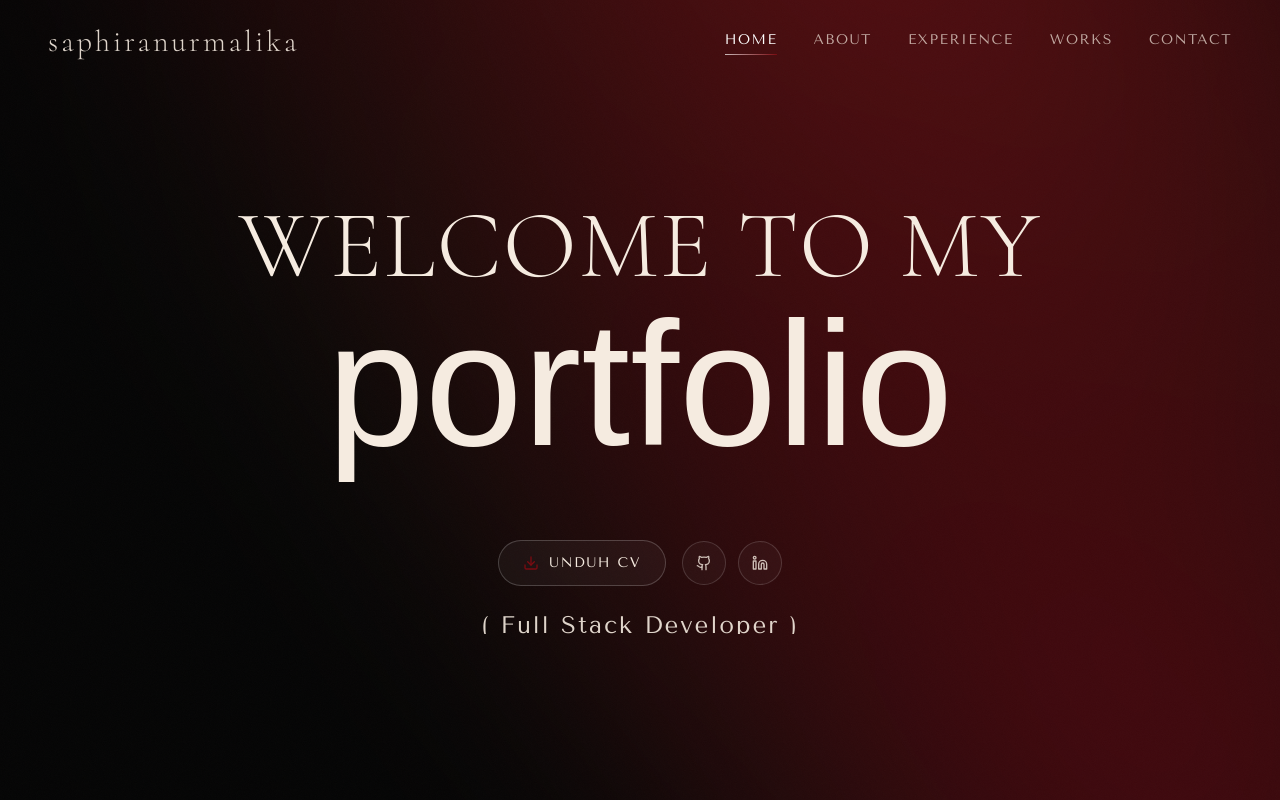
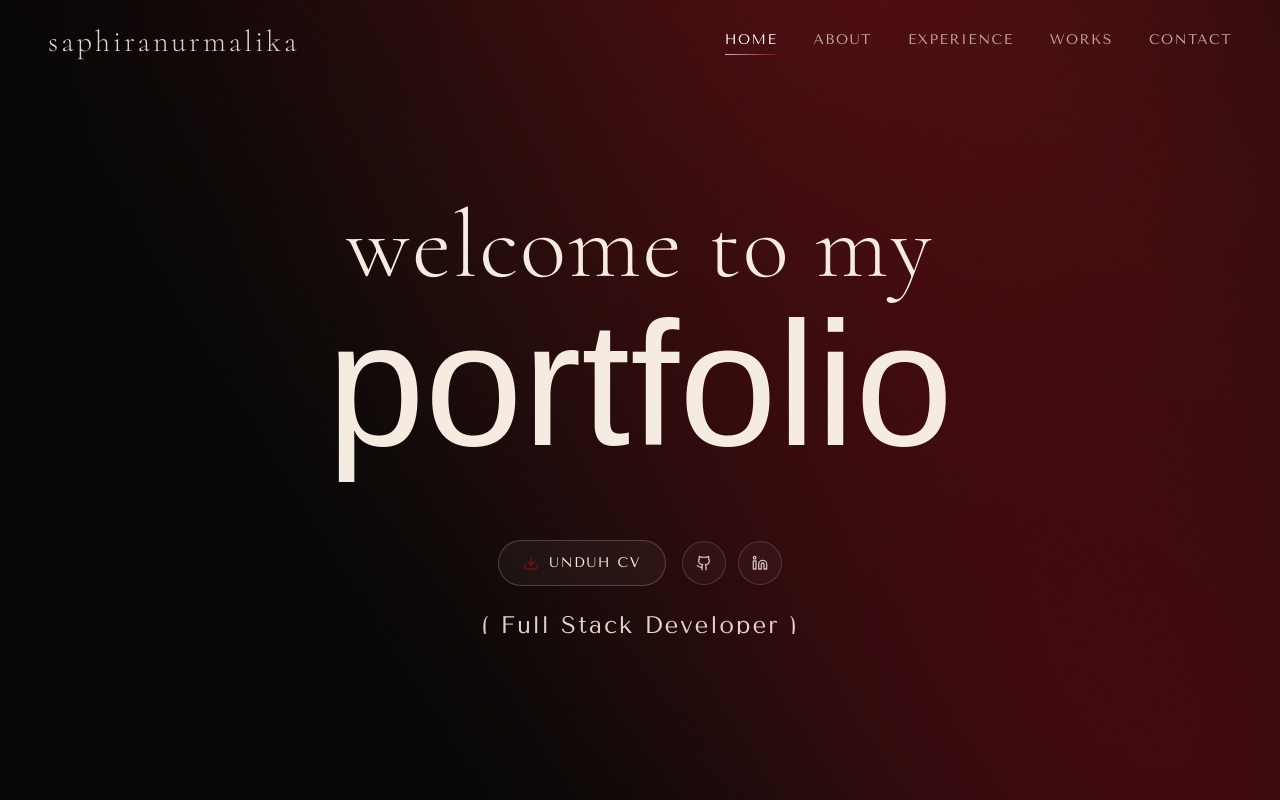
Before and after one commit to sphiranmlika/portfolio, a Next.js app: page / in a window 1280 px wide. Shown: the top 800 px of the page. Built offline with nearby package versions, Linux system fonts and the light colour scheme; a web font is replaced by a local one.

Commit message:
chore: auto-sync 2026-11-23T22:19:42.228Z

```diff
--- a/components/sections/Hero.tsx
+++ b/components/sections/Hero.tsx
@@ -39,7 +39,7 @@ export function Hero() {
           className="flex flex-col items-center"
         >
           {/* Editorial Display Heading */}
-          <h1 className="heading text-4xl sm:text-6xl md:text-7xl lg:text-8xl tracking-[3px] font-light text-[#f5ebe0] uppercase leading-none">
+          <h1 className="heading text-4xl sm:text-6xl md:text-7xl lg:text-8xl tracking-[3px] font-light text-[#f5ebe0] lowercase leading-none">
             welcome to my
           </h1>
 
```
